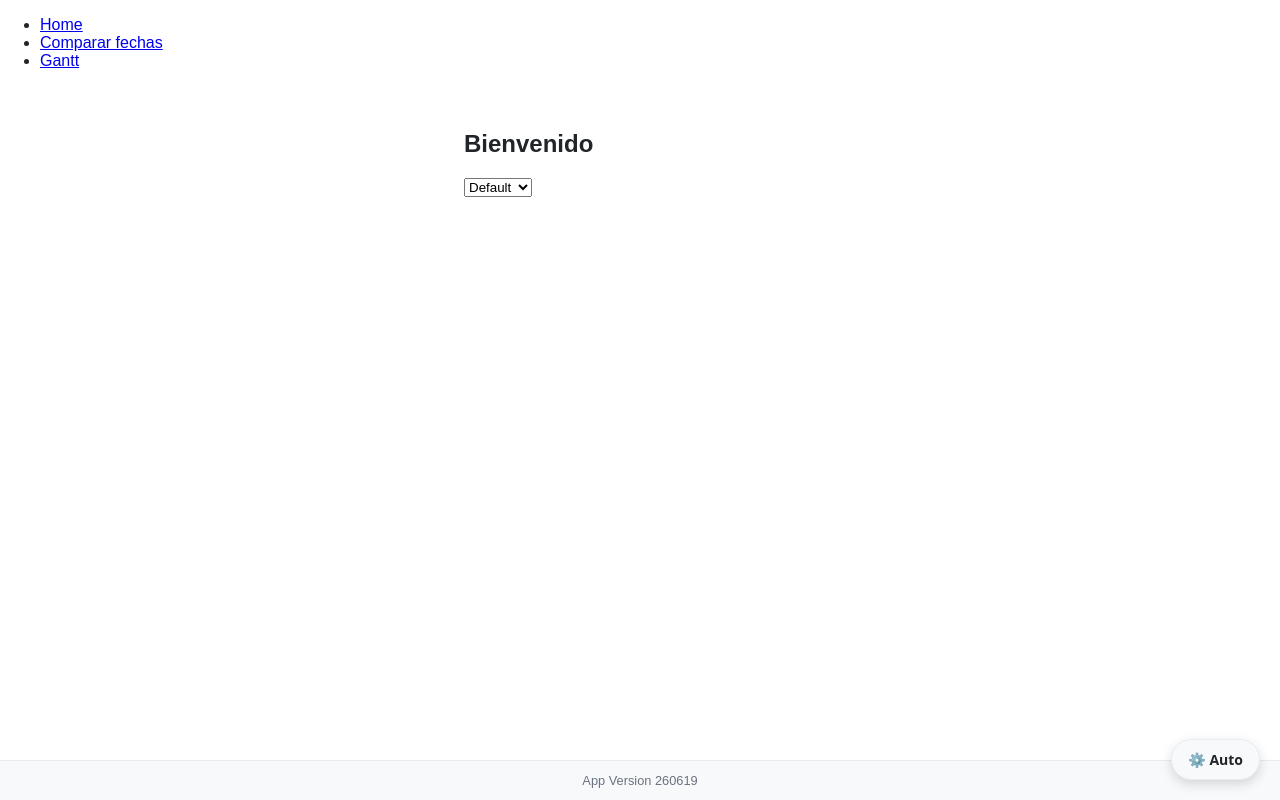
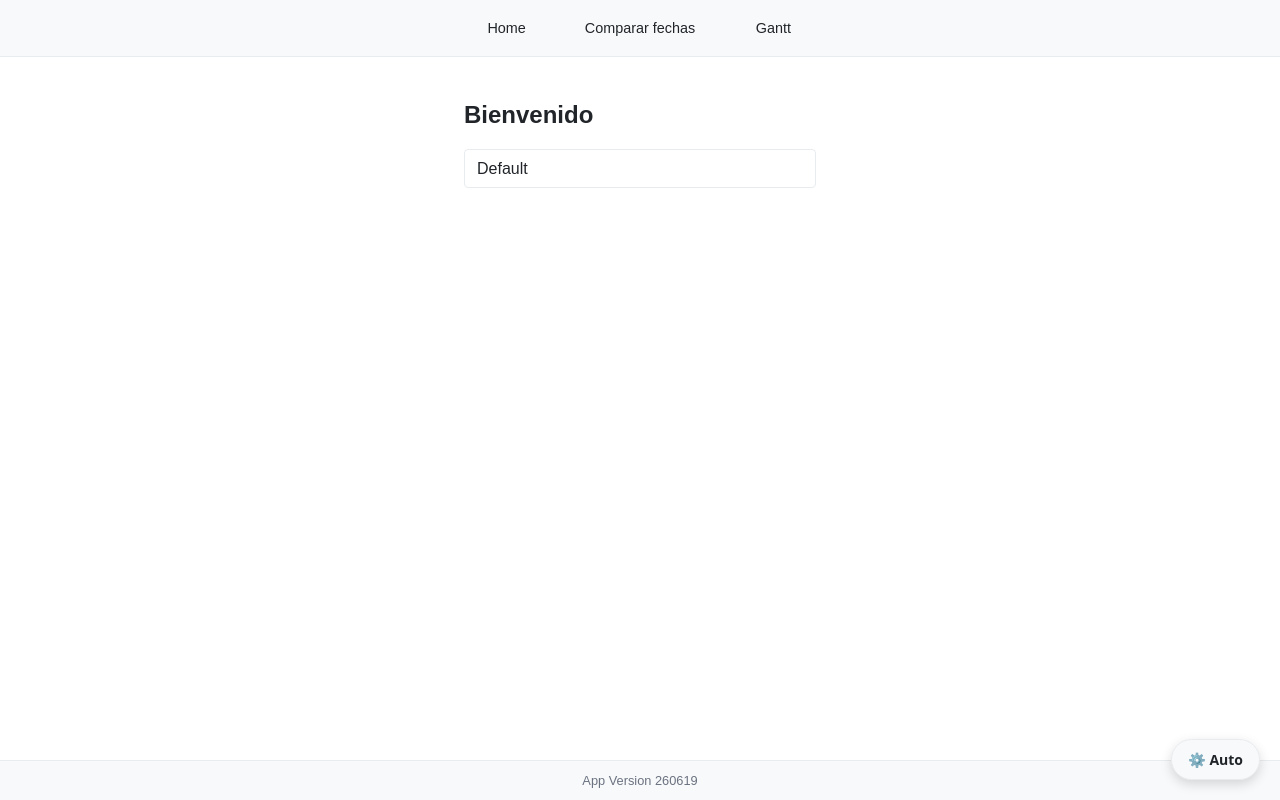
Before and after one commit to SantiagoFigueroaMc/estado-migracion-tags, a plain HTML site: page index.html in a window 1280 px wide. Drawn offline with Linux system fonts and the light colour scheme.

Commit message:
fix links

```diff
--- a/components.css
+++ b/components.css
@@ -1,4 +1,4 @@
-@import url('components/header.css');
-@import url('components/grupo.css');
-@import url('components/resultado.css');
-@import url('components/select.css');
+@import url('header.css');
+@import url('grupo.css');
+@import url('resultado.css');
+@import url('select.css');
--- a/navigation.js
+++ b/navigation.js
@@ -3,7 +3,7 @@
     myHeader.innerHTML = `
     <nav>
     <ul>
-    <li><a href="/">Home</a></li>
+    <li><a href="./index.html">Home</a></li>
     <li><a href="./comparar_fechas.html">Comparar fechas</a></li>
     <li><a href="./gantt.html">Gantt</a></li>
     </ul>
```
